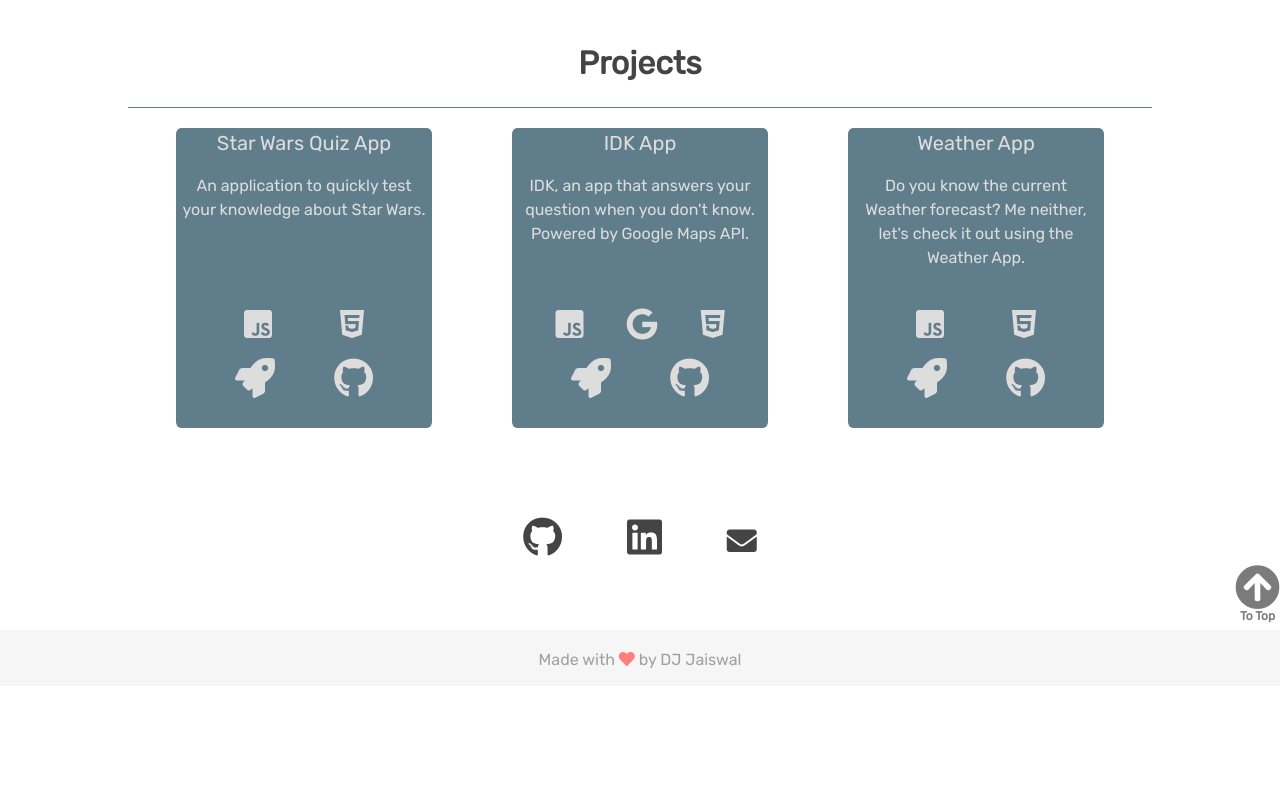
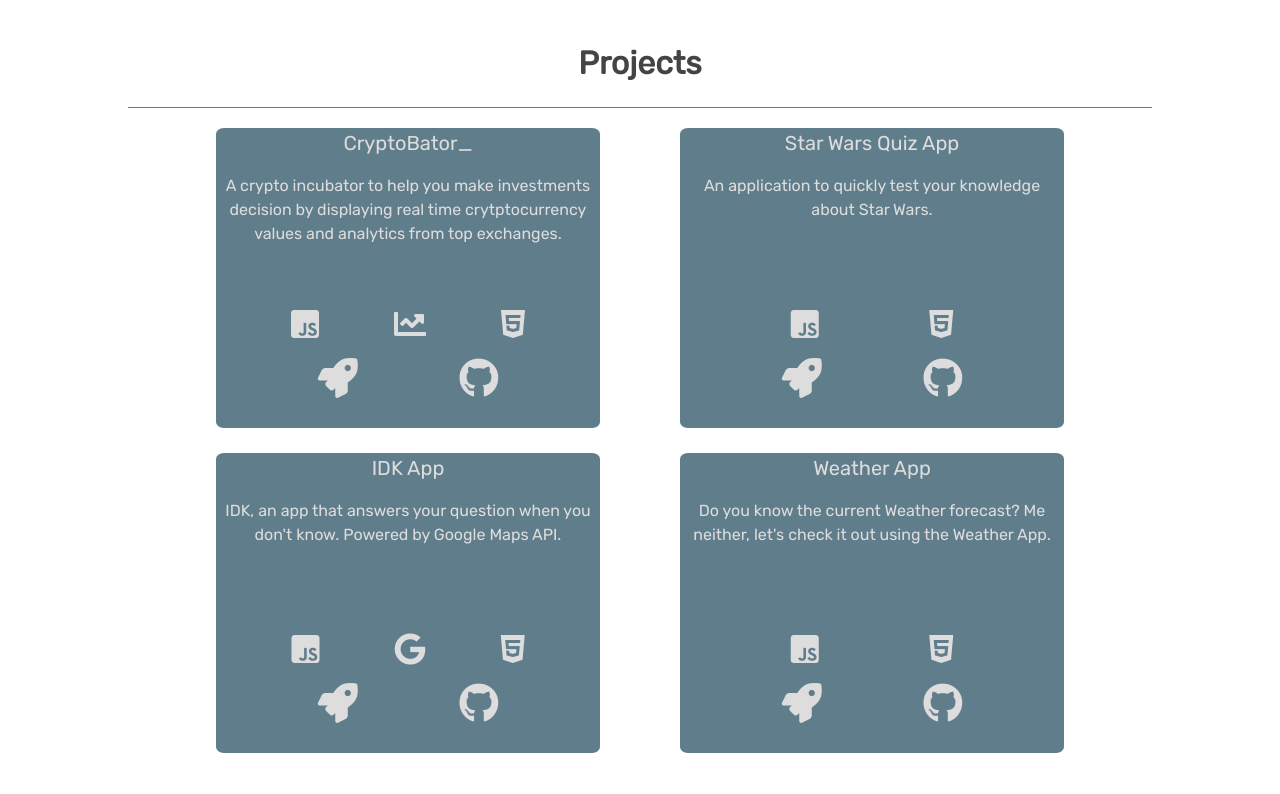
Before and after one commit to DJRockstar/Personal-Portfolio, a plain HTML site: page index.html in a window 1280 px wide. Shown: the part 1226-2020 px from the top of the page. Before the commit the page ends 1912 px from the top, so only its background shows below. Drawn offline with nearby package versions, Linux system fonts and the light colour scheme.

Commit message:
updated the card layout

```diff
--- a/index.html
+++ b/index.html
@@ -53,6 +53,29 @@
             <section id="project"> <!--Portfolio section open-->
                 <h3 class="about-header">Projects</h3>
                 <div class="prj-container">
+                    <div class="flex-container">
+                        <div class="card-container">
+                            <div class="prj-title-container">
+                                CryptoBator_
+                            </div>
+
+                            <div class="prj-desc-container">
+                                    A crypto incubator to help you make investments decision by displaying real time crytptocurrency values and analytics from
+                                    top exchanges.
+                            </div>
+
+                            <div class="tech-logo-container">
+                                <i class="fab fa-js-square"></i>
+                                <i class="fas fa-chart-line"></i>
+                                <i class="fab fa-html5"></i>
+                            </div>
+
+                            <div class="link-container">
+                                    <a href="https://djrockstar.github.io/cryptobator/"><i class="fas fa-rocket"></i></a>
+                                    <a href="https://github.com/DJRockstar/cryptobator"><i class="fab fa-github"></i></a>
+                            </div>
+                        </div>
+
                         <div class="card-container">
                             <div class="prj-title-container">
                                 Star Wars Quiz App
@@ -73,7 +96,8 @@
                                     <a href="https://github.com/DJRockstar/star-wars-quiz"><i class="fab fa-github"></i></a>
                             </div>
                         </div>
-
+                    </div>
+                    <div class="flex-container">
                         <div class="card-container">
                             <div class="prj-title-container">
                                 <span>IDK App</span>
@@ -119,6 +143,7 @@
                         </div>
                     </div>
                   </div>
+               </div>
             </section> <!--Portfolio section open-->
 
             <section id="contact">
--- a/main.css
+++ b/main.css
@@ -182,13 +182,13 @@ section#project{
     padding-top: 42px;
 }
 
-.prj-container{
+.flex-container{
     display: flex;
     justify-content: center;
 }
 
 div.card-container{
-  width: 20%;
+  width: 30%;
   height: 300px;
   margin: 0 40px;
   /* border: 1px solid red; */
@@ -248,7 +248,7 @@ i.fa-linkedin {
     margin: 0 1.0em;
 }
 
-i.fa-js-square,i.fa-html5,i.fa-google {
+i.fa-js-square,i.fa-html5,i.fa-google,i.fa-chart-line {
   visibility: visible;
   font-size: 32px;
   padding-bottom: .25em;
@@ -379,7 +379,7 @@ div.contact-container a {
 
 /*    Project section Mobile */
 
-      div.prj-container{
+      div.flex-container{
           display: flex;
           flex-direction: column;
       }
@@ -432,13 +432,13 @@ div.contact-container a {
         padding-top: 42px;
     }
 
-    .prj-container{
+    .flex-container1{
         display: flex;
-        justify-content: space-between;
+        justify-content: center;
     }
 
     div.card-container{
-    width: 40%;
+    width: 60%;
     height: 300px;
     /* margin: 0 auto; */
     margin: 15px;
@@ -485,13 +485,13 @@ div.contact-container a {
         padding-top: 42px;
     }
 
-    .prj-container{
+    .flex-container{
         display: flex;
-        justify-content: stretch;
+        justify-content: space-around;
     }
 
     div.card-container{
-    width: 100%;
+    width: 80%;
     height: 300px;
     margin: 15px;
     background-color: #607d8b ;
```
Lines whose indentation alone changed are shown as unchanged.
